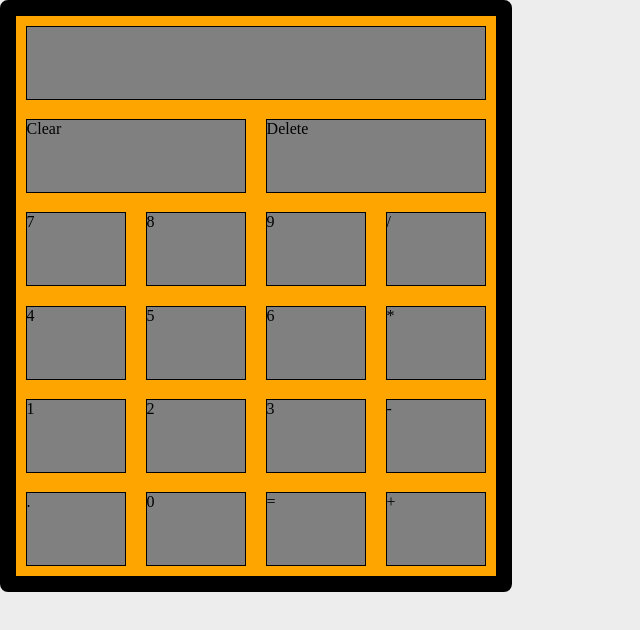
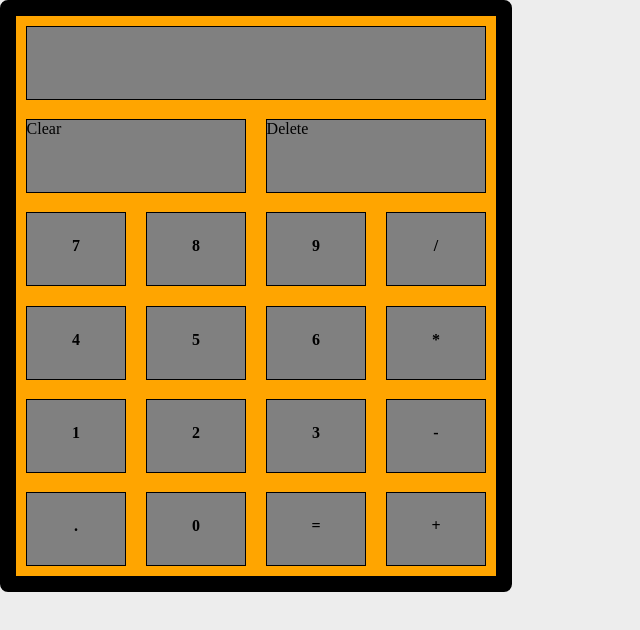
Before and after one commit to blaisepic/calculator, a plain HTML site: page index.html in a window 1280 px wide. Shown: the whole page, without its empty margins (0-640 px from the left). Drawn offline with Linux system fonts and the light colour scheme.

Commit message:
completed logic for first # and operator. TODO: spruce up design, complete logic for second # and equals key

```diff
--- a/index.html
+++ b/index.html
@@ -15,31 +15,31 @@
                </row>
 
                <row>
-                   <key>7</key>
-                   <key>8</key>
-                   <key>9</key>
-                   <key>/</key>
+                   <key class="key">7</key>
+                   <key class="key">8</key>
+                   <key class="key">9</key>
+                   <key class="operator">/</key>
                </row>
 
                <row>
-                    <key>4</key>
-                    <key>5</key>
-                    <key>6</key>
-                    <key>*</key>
+                    <key class="key">4</key>
+                    <key class="key">5</key>
+                    <key class="key">6</key>
+                    <key class="operator">*</key>
                 </row>
 
             <row>
-                <key>1</key>
-                <key>2</key>
-                <key>3</key>
-                <key>-</key>
+                <key class="key">1</key>
+                <key class="key">2</key>
+                <key class="key">3</key>
+                <key class="operator">-</key>
             </row>
 
             <row>
-                <key>.</key>
-                <key>0</key>
-                <key>=</key>
-                <key>+</key>
+                <key class="key">.</key>
+                <key class="key">0</key>
+                <key class="key">=</key>
+                <key class="operator">+</key>
             </row>
 
            </div>
--- a/script.js
+++ b/script.js
@@ -1,5 +1,20 @@
-//querySelectors
+//querySelectors and variables
 let calculator = document.querySelector(".calculator");
+let displayKey = document.querySelector(".display-key");
+let a = 0, b = 0;
+let globalOperator = "";
+// let displayVal = ""; //anytime I change this value, call the changeDisplayVal()
+displayVal = {
+    val: "",
+    get getVal(){
+        return this.val;
+    },
+    set setVal(newVal){
+        this.val = newVal;
+        displayKey.textContent = this.val;
+    }
+};
+console.log("val: " + displayVal.getVal);
 
 //add, subtract, multiply, and divide functions
 const add = (a,b) => a+b;
@@ -22,7 +37,32 @@ function operator(operator, a, b){
     return dict[operator];
 }
 
+//add eventListener to each  # key
+let keys = document.querySelectorAll(".key");
+keys.forEach(key => key.addEventListener('click', () => addToDisplay(key)));
 
+//add eventListener to each operator key
+let operators = document.querySelectorAll(".operator");
+operators.forEach(operator => operator.addEventListener('click', () => operatorSelected(operator)));
+
+//add eventListener to the equals key
+
+//function for the keys
+function addToDisplay(key){
+    let keyValue = key.textContent;
+    let newVal = displayVal.getVal;
+    newVal += keyValue;
+
+    displayVal.setVal = newVal;
+    console.log("val: " + displayVal.getVal);
+}
+
+//function for when the operator has been selected. At this pt, we have a (1st #) and the operator. I need to store 'a' and 'operator' and clear the display
+function operatorSelected(operator) {
+    a = parseInt(displayVal.getVal);
+    displayVal.setVal = "";
+    globalOperator = operator.textContent;
+}
 
 
 
--- a/style.css
+++ b/style.css
@@ -42,7 +42,11 @@ key {
     border: .1rem solid black;
     margin: .6rem;
 }
-
+.key {
+    font-weight: bold;
+    text-align: center;
+    padding-top: 1.5rem; /*this is a bandaid vertical align fix*/
+}
 .display {
 
 }
@@ -61,3 +65,9 @@ key {
 .delete {
 
 }
+
+.operator {
+    font-weight: bold;
+    text-align: center;
+    padding-top: 1.5rem; /*this is a bandaid vertical align fix*/
+}
```
